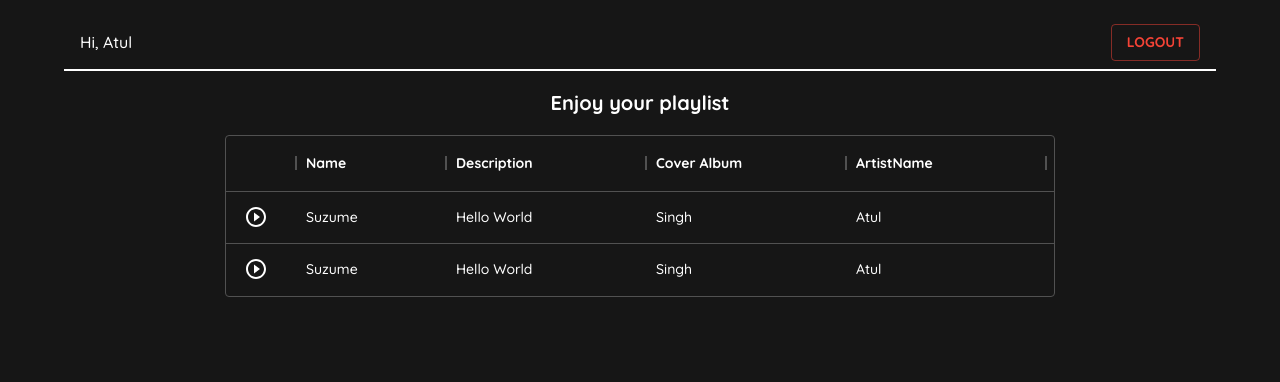
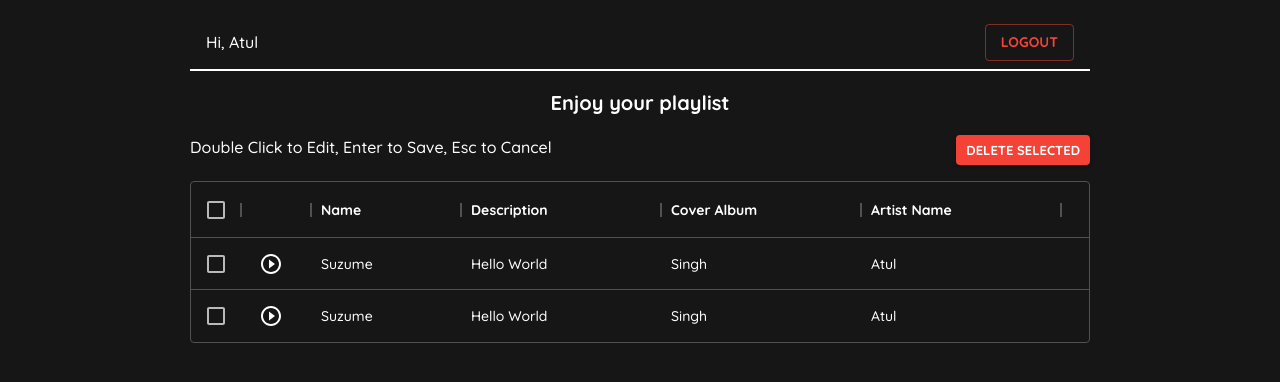
Before and after one commit to SirAtul1204/Music-Player, a React (Create React App) app in the folder frontend/: page / in a window 1280 px wide. Shown: the top 382 px of the page. Built offline with nearby package versions, Linux system fonts and the light colour scheme.

Commit message:
completed frontend

```diff
--- a/frontend/src/pages/Home.tsx
+++ b/frontend/src/pages/Home.tsx
@@ -8,6 +8,8 @@ import {
   GridColDef,
   GridCellParams,
   MuiEvent,
+  GridSelectionModel,
+  GridCellEditCommitParams,
 } from "@mui/x-data-grid";
 import { useState } from "react";
 import PlayCircleOutlineIcon from "@mui/icons-material/PlayCircleOutline";
@@ -17,6 +19,9 @@ import { useEffect } from "react";
 import Service from "@utils/service";
 import { useDispatch } from "react-redux";
 import { openToast } from "@redux/toastSlice";
+import { Button } from "@mui/material";
+import { Modal } from "@mui/material";
+import { Paper } from "@mui/material";
 
 const columns: GridColDef[] = [
   {
@@ -39,21 +44,25 @@ const columns: GridColDef[] = [
     field: "name",
     headerName: "Name",
     width: 150,
+    editable: true,
   },
   {
     field: "description",
     headerName: "Description",
     width: 200,
+    editable: true,
   },
   {
     field: "coverAlbum",
     headerName: "Cover Album",
     width: 200,
+    editable: true,
   },
   {
     field: "artistName",
-    headerName: "ArtistName",
+    headerName: "Artist Name",
     width: 200,
+    editable: true,
   },
 ];
 
@@ -62,6 +71,8 @@ const Home = () => {
   const [isPlaylistLoading, setPlaylistLoading] = useState(false);
   const [playlist, setPlaylist] = useState<IRow[]>([]);
   const [currentPlaying, setCurrentPlaying] = useState<IRow | null>(null);
+  const [selected, setSelected] = useState<GridSelectionModel>([]);
+  const [isModalOpen, setModalOpen] = useState(false);
 
   const handlePlay = (params: GridCellParams, e: MuiEvent) => {
     if (params.field === "playButton") {
@@ -78,6 +89,38 @@ const Home = () => {
 
       setPlaylist(newPlaylist);
     }
+  };
+
+  const handleEdit = (p: GridCellEditCommitParams, e: MuiEvent) => {
+    const newPlaylist = [...playlist];
+    for (let i = 0; i < newPlaylist.length; i++) {
+      if (p.id === newPlaylist[i].id) {
+        console.log(p);
+        //@ts-ignore
+        newPlaylist[i][`${p.field}`] = p.value;
+      }
+    }
+
+    setPlaylist(newPlaylist);
+  };
+
+  const openDeleteConfirm = () => {
+    setModalOpen(true);
+  };
+
+  const handleDelete = async () => {
+    setCurrentPlaying(null);
+    const res = await Service.deleteSelected(selected as string[]);
+    if (res.isSuccess && res.musics && res.musics.length > 0) {
+      setPlaylist(res.musics);
+      dispatch(openToast({ message: res.message, severity: "success" }));
+    } else {
+      dispatch(openToast({ message: res.message, severity: "error" }));
+    }
+  };
+
+  const handleSelect = (ids: GridSelectionModel) => {
+    setSelected(ids);
   };
 
   useEffect(() => {
@@ -108,7 +151,7 @@ const Home = () => {
   }, [dispatch]);
 
   return (
-    <Box sx={{ maxWidth: "90%", margin: "auto" }}>
+    <Box sx={{ maxWidth: 900, margin: "auto" }}>
       <Nav />
       <Grid
         sx={{ marginTop: 2 }}
@@ -121,7 +164,24 @@ const Home = () => {
         <Grid item>
           <Typography variant="h6">Enjoy your playlist</Typography>
         </Grid>
-        <Grid item width={830}>
+        <Grid item container justifyContent="space-between">
+          <Grid item>
+            <Typography>
+              Double Click to Edit, Enter to Save, Esc to Cancel
+            </Typography>
+          </Grid>
+          <Grid item>
+            <Button
+              size="small"
+              variant="contained"
+              color="error"
+              onClick={openDeleteConfirm}
+            >
+              Delete Selected
+            </Button>
+          </Grid>
+        </Grid>
+        <Grid item width={900}>
           <DataGrid
             rows={playlist}
             columns={columns}
@@ -134,9 +194,78 @@ const Home = () => {
             hideFooter
             loading={isPlaylistLoading}
             onCellClick={handlePlay}
+            onCellEditCommit={handleEdit}
+            checkboxSelection
+            onSelectionModelChange={handleSelect}
+            disableSelectionOnClick
           />
         </Grid>
       </Grid>
+      <Modal open={isModalOpen} onClose={() => setModalOpen(false)}>
+        <Box
+          sx={{
+            position: "absolute",
+            top: "50%",
+            left: "50%",
+            transform: "translate(-50%, -50%)",
+          }}
+        >
+          <Paper
+            elevation={10}
+            sx={{
+              paddingX: 2,
+              paddingY: 3,
+              width: 400,
+              height: 200,
+              display: "flex",
+              alignItems: "center",
+              justifyContent: "center",
+            }}
+          >
+            <Grid
+              container
+              direction="column"
+              alignItems="center"
+              justifyContent="center"
+              gap={3}
+            >
+              <Grid item>
+                <Typography>
+                  Are you sure you want to delete selected music?
+                </Typography>
+              </Grid>
+              <Grid
+                item
+                container
+                justifyContent="center"
+                alignItems="center"
+                gap={3}
+              >
+                <Grid item>
+                  <Button
+                    variant="contained"
+                    color="secondary"
+                    size="small"
+                    onClick={() => setModalOpen(false)}
+                  >
+                    Cancel
+                  </Button>
+                </Grid>
+                <Grid item>
+                  <Button
+                    variant="contained"
+                    color="error"
+                    size="small"
+                    onClick={handleDelete}
+                  >
+                    Yes, Delete
+                  </Button>
+                </Grid>
+              </Grid>
+            </Grid>
+          </Paper>
+        </Box>
+      </Modal>
     </Box>
   );
 };
--- a/frontend/src/utils/service.ts
+++ b/frontend/src/utils/service.ts
@@ -1,5 +1,6 @@
 import { ILogin, IRegister } from "./interfaces";
 import {
+  DeleteMusicResponseSchema,
   GetMusicResponseSchema,
   LoginResponseSchema,
   RegisterResponseSchema,
@@ -73,4 +74,20 @@ export default class Service {
       };
     }
   }
+  static async deleteSelected(ids: string[]) {
+    try {
+      const res = await delay();
+      const data = DeleteMusicResponseSchema.parse(res);
+      const list = data.musics.map((d) => {
+        return { ...d, isPlaying: false };
+      });
+
+      return { message: data.message, isSuccess: data.isSuccess, musics: list };
+    } catch (e: any) {
+      return {
+        message: e.issues[0].message,
+        isSuccess: false,
+      };
+    }
+  }
 }
--- a/frontend/src/utils/zodSchemas.ts
+++ b/frontend/src/utils/zodSchemas.ts
@@ -30,3 +30,17 @@ export const GetMusicResponseSchema = z.object({
     })
   ),
 });
+
+export const DeleteMusicResponseSchema = z.object({
+  message: z.string(),
+  isSuccess: z.string(),
+  musics: z.array(
+    z.object({
+      id: z.string(),
+      name: z.string(),
+      description: z.string(),
+      coverAlbum: z.string(),
+      artistName: z.string(),
+    })
+  ),
+});
```
